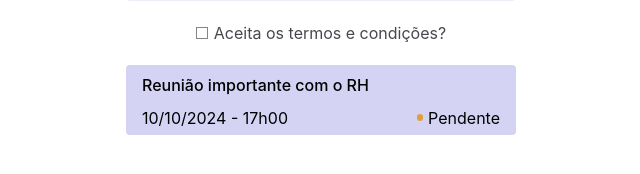
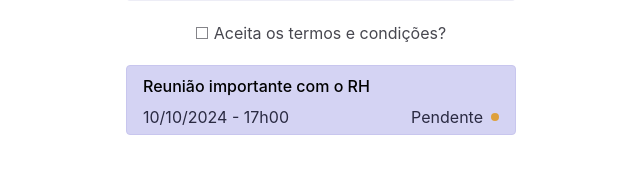
Before and after one commit to SchedulAI/SchedulAI, a React (Vite) app in the folder Frontend/: page / in a window 1280 px wide. Shown: the part 406-580 px from the top of the page, without its empty margins (319-959 px from the left). Built offline with nearby package versions, Linux system fonts and the light colour scheme.

Commit message:
frontend/feature: converte card

```diff
--- a/Frontend/src/components/Card/card.css
+++ /dev/null
@@ -1,60 +0,0 @@
-* {
-  margin: 0;
-  padding: 0;
-  box-sizing: border-box;
-}
-
-.container-card {
-  background-color: #d4d3f3;
-  border-radius: 4px;
-  height: 70px;
-  display: flex;
-  flex-direction: column;
-  align-items: flex-start;
-  justify-content: space-between;
-  padding: 8px 16px;
-  color: black;
-}
-
-.div-subject {
-  font-weight: 500;
-  height: 19px;
-}
-
-.div-data-status {
-  display: flex;
-  flex-direction: row;
-  justify-content: space-between;
-  align-items: center;
-  width: 100%;
-  height: 19px;
-  font-weight: 400;
-}
-
-.div-status {
-  display: flex;
-  flex-direction: row;
-  align-items: center;
-  gap: 4.75px;
-}
-
-.yellow {
-  background-color: #dea03c;
-  border-radius: 100%;
-  height: 6.5px;
-  width: 6.5px;
-}
-
-.green {
-  background-color: #3cde3c;
-  border-radius: 100%;
-  height: 6.5px;
-  width: 6.5px;
-}
-
-.red {
-  background-color: #de3c3c;
-  border-radius: 100%;
-  height: 6.5px;
-  width: 6.5px;
-}
--- a/Frontend/src/components/Card/index.tsx
+++ b/Frontend/src/components/Card/index.tsx
@@ -1,4 +1,71 @@
-import "./card.css"
+import styled from "styled-components";
+
+const CardStyled = styled.div`
+	display: flex;
+	flex-direction: column;
+	align-items: flex-start;
+	justify-content: space-between;
+	height: 70px;
+	padding: 8px 16px;
+	border: 1px solid #c8c6ee;
+	border-radius: 4px;
+	background-color: #d4d3f3;
+	color: black;
+	transition: all ease-in-out 0.3s;
+	cursor: pointer;
+
+	.div-subject {
+		font-weight: 500;
+		height: 19px;
+	}
+
+	.div-data-status {
+		display: flex;
+		flex-direction: row;
+		justify-content: space-between;
+		align-items: center;
+		width: 100%;
+		height: 19px;
+		font-weight: 400;
+
+		p {
+			color: #2a2a42;
+		}
+	}
+
+	.div-status {
+		display: flex;
+		align-items: center;
+		gap: 8px;
+
+		p {
+			color: #2a2a42;
+		}
+	}
+
+	.status-circle {
+		border-radius: 100%;
+		height: 8px;
+		width: 8px;
+	}
+
+	.yellow {
+		background-color: #dea03c;
+	}
+
+	.green {
+		background-color: #3cde3c;
+	}
+
+	.red {
+		background-color: #de3c3c;
+	}
+
+	&:hover {
+		background-color: #bebce7;
+		border: 1px solid #b4b2e1;
+	}
+`;
 
 interface CardProps {
 	status: "Pendente" | "Cancelada" | "Agendada";
@@ -17,17 +84,19 @@ export const Card = ({ status, data, subject }: CardProps) => {
 		}
 	}
 	return (
-    <div className="container-card">
+		<CardStyled className="container-card">
 			<div className="div-subject">
 				<p>{subject}</p>
 			</div>
 			<div className="div-data-status">
 				<p>{data}</p>
 				<div className="div-status">
-          <div className={handleStatusColor(status)}></div>
 					<p>{status}</p>
+					<div
+						className={`status-circle ${handleStatusColor(status)}`}
+					/>
 				</div>
 			</div>
-    </div>
+		</CardStyled>
 	);
 };
```
Lines whose indentation alone changed are shown as unchanged.
